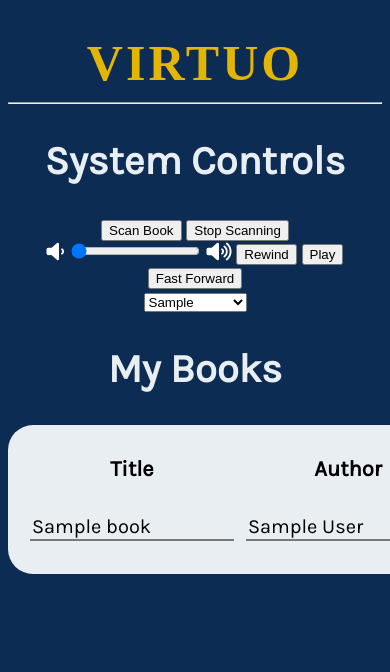
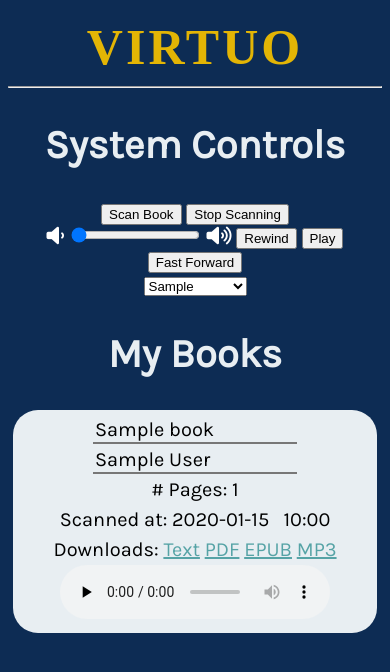
Before and after one commit to as-ed/VIRTUO, a Flask app: template src/templates/home.html in a window 390 px wide; the page is wider, and only the part inside the window is pictured. Shown: the top 672 px of that part. Run offline with Flask 2, Linux system fonts and the light colour scheme; the template is opened without the code that fills it: most values are stand-ins (such as "Sample title", 1, 10 or a date in 2020); data that the repository does not hold is empty; parts of the project's set-up code (start-up, migrations or seed data) failed here and were passed over; some web fonts are replaced.

Commit message:
web: seperate table entries into cards on mobile

```diff
--- a/src/static/style.css
+++ b/src/static/style.css
@@ -13,8 +13,10 @@ h1 {
 	color: #E3B505;
 	text-align: center;
 	font-size: 50px;
+	padding-top: 10px;
 	margin-bottom: 10px;
 	letter-spacing: 3px;
+	margin: auto;
 }
 
 .subtitle {
@@ -68,8 +70,25 @@ audio {
 	width: 270px;
 }
 
+.mobile-book {
+	display: none;
+}
+
 @media only screen and (max-width: 768px) {
 	.subtitle {
 		display: none;
 	}
+
+	table {
+		display: none;
+	}
+
+	.mobile-book {
+		display: inherit;
+		margin: 5px;
+		padding: 5px;
+		border-radius: 25px;
+		background: #E8EEF2;
+		line-height: 30px;
+	}
 }
--- a/src/templates/home.html
+++ b/src/templates/home.html
@@ -65,6 +65,27 @@
 			{% endfor %}
 			</tbody>
 		</table>
+
+		{% for book in books %}
+		<div class="mobile-book">
+			<input type="text" class="metadata" id="title_{{book["id"]}}" value="{{book["title"]}}" placeholder="Enter title" oninput="setTitle('{{book["id"]}}', this)">
+			<br>
+			<input type="text" class="metadata" id="author_{{book["id"]}}" value="{{book["author"]}}" placeholder="Enter author" oninput="setAuthor('{{book["id"]}}', this)">
+			<br>
+			# Pages: {{book["pages"]}}
+			<br>
+			Scanned at: {{book["time"].strftime("%Y-%m-%d\u00a0\u00a0\u00a0%H:%M")}}
+			<br>
+			Downloads:
+			<a href="books/{{book["id"]}}/book.txt" target="_blank" download>Text</a>
+			<a href="books/{{book["id"]}}/book.pdf" target="_blank">PDF</a>
+			<a href="books/{{book["id"]}}/book.epub" target="_blank">EPUB</a>
+			<a href="books/{{book["id"]}}/book.mp3" target="_blank" download>MP3</a>
+			<br>
+			<audio controls preload="none" src="books/{{book["id"]}}/book.mp3"></audio>
+		</div>
+	{% endfor %}
+
 		{% endif %}
 
 		<br>
```
